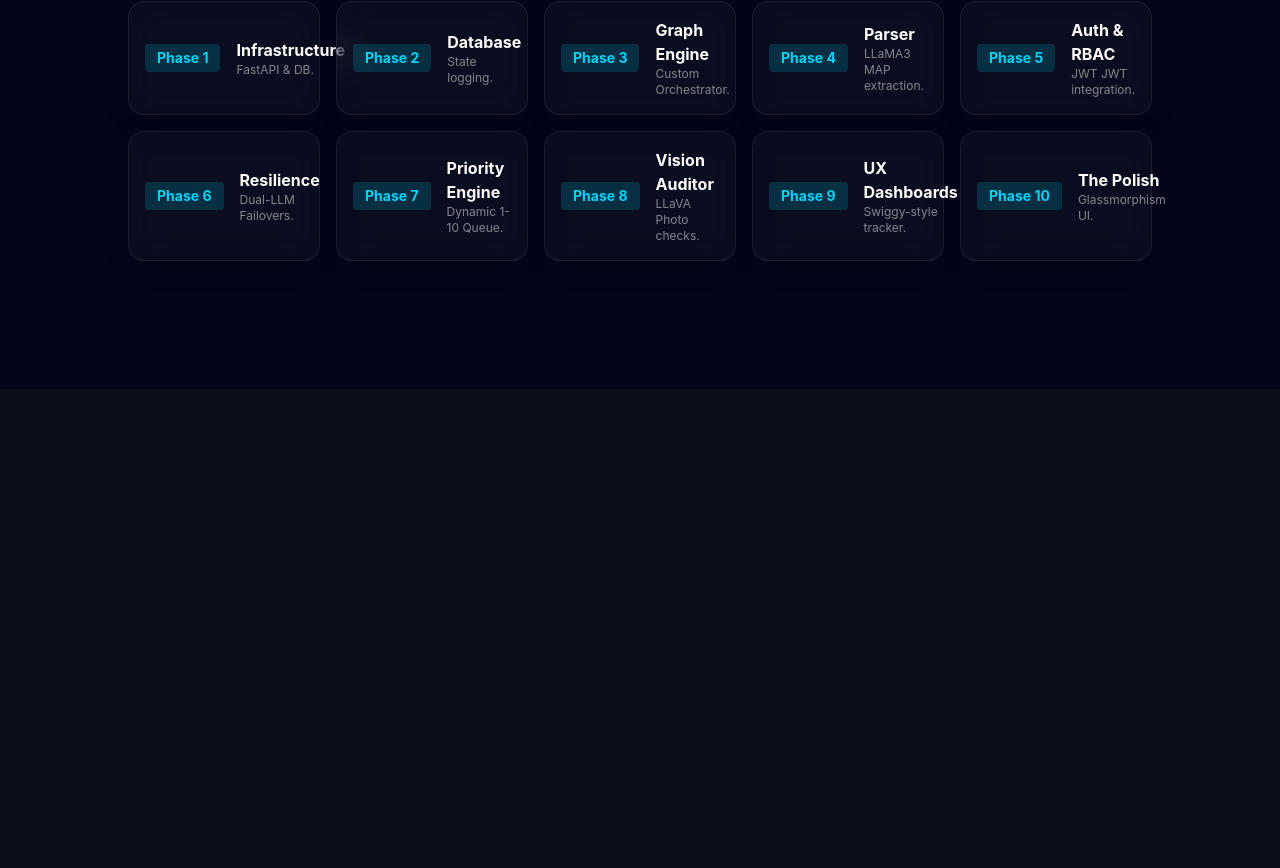
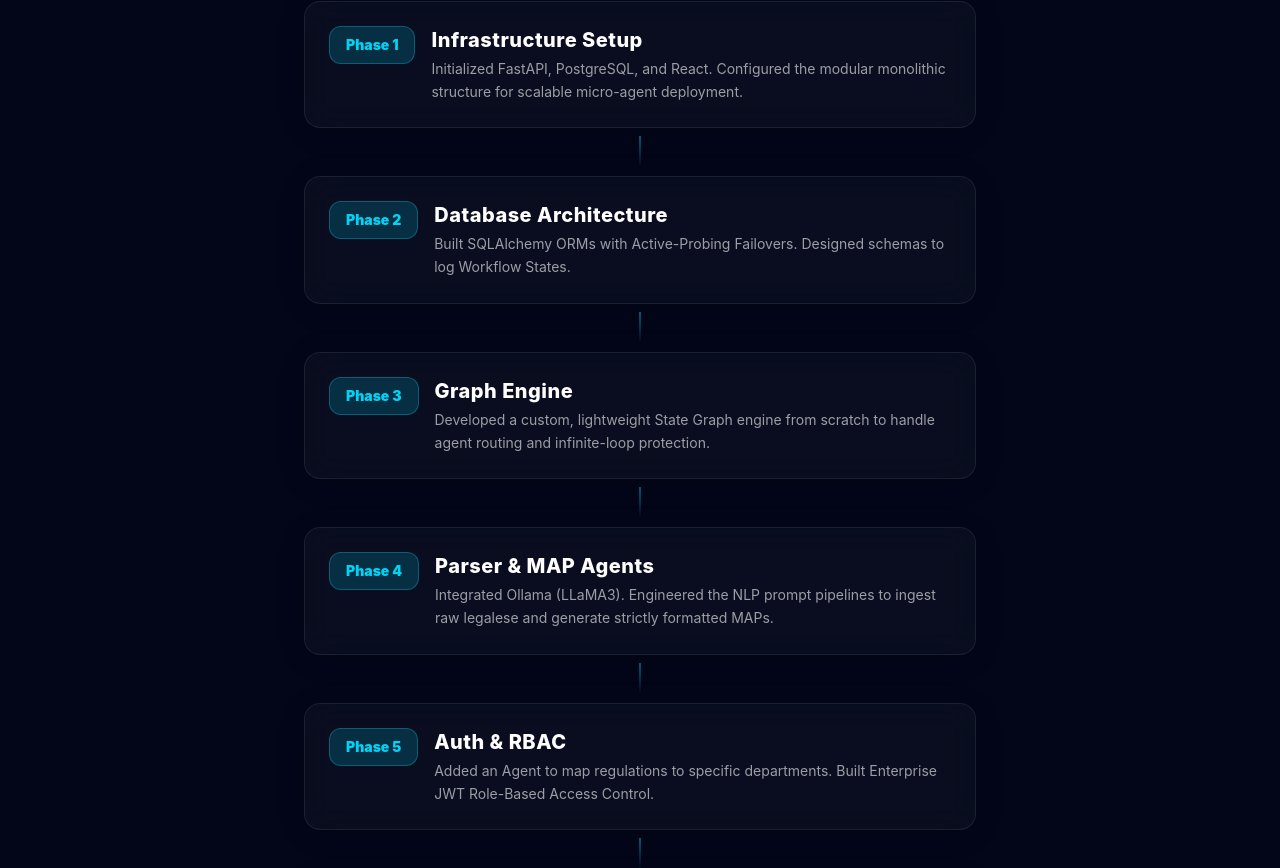
Before and after one commit to DAREDEVIL-OF-NEXUS/RegIntel-AI, a React app in the folder frontend/: page / in a window 1280 px wide. Shown: the part 2001-2869 px from the top of the page. Before the commit the page ends 2390 px from the top, so only its background shows below. Built offline with nearby package versions, Linux system fonts and the light colour scheme; no server answers; the HTML template or start-up script is replaced by a standard one.

Commit message:
feat(ui): refactor roadmap into vertical flowchart in Home.jsx

```diff
--- a/frontend/src/pages/Home.jsx
+++ b/frontend/src/pages/Home.jsx
@@ -95,32 +95,55 @@
 
       <div className="mt-32 w-full max-w-5xl relative z-10 mb-20">
         <h2 className="text-3xl font-bold text-center mb-10 tracking-wide text-white">Development Roadmap</h2>
-        <div className="grid grid-cols-1 md:grid-cols-2 lg:grid-cols-3 xl:grid-cols-5 gap-4">
-          <RoadmapCard phase="Phase 1" title="Infrastructure" desc="FastAPI & DB." />
-          <RoadmapCard phase="Phase 2" title="Database" desc="State logging." />
-          <RoadmapCard phase="Phase 3" title="Graph Engine" desc="Custom Orchestrator." />
-          <RoadmapCard phase="Phase 4" title="Parser" desc="LLaMA3 MAP extraction." />
-          <RoadmapCard phase="Phase 5" title="Auth & RBAC" desc="JWT JWT integration." />
-          <RoadmapCard phase="Phase 6" title="Resilience" desc="Dual-LLM Failovers." />
-          <RoadmapCard phase="Phase 7" title="Priority Engine" desc="Dynamic 1-10 Queue." />
-          <RoadmapCard phase="Phase 8" title="Vision Auditor" desc="LLaVA Photo checks." />
-          <RoadmapCard phase="Phase 9" title="UX Dashboards" desc="Swiggy-style tracker." />
-          <RoadmapCard phase="Phase 10" title="The Polish" desc="Glassmorphism UI." />
+        <div className="flex flex-col items-center max-w-2xl mx-auto gap-2">
+          <RoadmapFlowCard phase="Phase 1" title="Infrastructure Setup" desc="Initialized FastAPI, PostgreSQL, and React. Configured the modular monolithic structure for scalable micro-agent deployment." />
+          <div className="h-8 w-0.5 bg-gradient-to-b from-cyan-500/50 to-transparent"></div>
+
+          <RoadmapFlowCard phase="Phase 2" title="Database Architecture" desc="Built SQLAlchemy ORMs with Active-Probing Failovers. Designed schemas to log Workflow States." />
+          <div className="h-8 w-0.5 bg-gradient-to-b from-cyan-500/50 to-transparent"></div>
+
+          <RoadmapFlowCard phase="Phase 3" title="Graph Engine" desc="Developed a custom, lightweight State Graph engine from scratch to handle agent routing and infinite-loop protection." />
+          <div className="h-8 w-0.5 bg-gradient-to-b from-cyan-500/50 to-transparent"></div>
+
+          <RoadmapFlowCard phase="Phase 4" title="Parser & MAP Agents" desc="Integrated Ollama (LLaMA3). Engineered the NLP prompt pipelines to ingest raw legalese and generate strictly formatted MAPs." />
+          <div className="h-8 w-0.5 bg-gradient-to-b from-cyan-500/50 to-transparent"></div>
+
+          <RoadmapFlowCard phase="Phase 5" title="Auth & RBAC" desc="Added an Agent to map regulations to specific departments. Built Enterprise JWT Role-Based Access Control." />
+          <div className="h-8 w-0.5 bg-gradient-to-b from-cyan-500/50 to-transparent"></div>
+
+          <RoadmapFlowCard phase="Phase 6" title="Resilience & Fallbacks" desc="Built the mission-critical Dual-LLM Gateway: automatically falling back to Gemini 1.5 Flash if the local GPU crashes." />
+          <div className="h-8 w-0.5 bg-gradient-to-b from-cyan-500/50 to-transparent"></div>
+
+          <RoadmapFlowCard phase="Phase 7" title="Priority Engine" desc="Programmed the AI to syntactically evaluate regulation severity. Generates a Priority Score (1-10) dynamically." />
+          <div className="h-8 w-0.5 bg-gradient-to-b from-cyan-500/50 to-transparent"></div>
+
+          <RoadmapFlowCard phase="Phase 8" title="Vision Auditor" desc="Deployed LLaVA and Gemini Vision models to algorithmically validate uploaded photographic evidence." />
+          <div className="h-8 w-0.5 bg-gradient-to-b from-cyan-500/50 to-transparent"></div>
+
+          <RoadmapFlowCard phase="Phase 9" title="UX Dashboards" desc="Built Role-Based Dashboards, Heatmaps, and the Swiggy-Style real-time Workflow Tracker." />
+          <div className="h-8 w-0.5 bg-gradient-to-b from-cyan-500/50 to-transparent"></div>
+
+          <RoadmapFlowCard phase="Phase 10" title="The Grand Polish" desc="Finalized Glassmorphism styling, wrote exhaustive documentation, and created fake analytics." />
         </div>
       </div>
     </div>
   );
 }
 
-function RoadmapCard({ phase, title, desc }) {
+function RoadmapFlowCard({ phase, title, desc }) {
   return (
-    <div className="flex items-center gap-4 glass-panel p-4 border border-white/5 hover:border-cyan-400/30 transition-colors">
-      <div className="bg-cyan-500/20 text-cyan-400 px-3 py-1 rounded font-bold text-sm whitespace-nowrap">{phase}</div>
+    <motion.div
+      whileHover={{ scale: 1.05 }}
+      className="flex flex-col md:flex-row items-center md:items-start text-center md:text-left gap-4 glass-panel p-6 border border-cyan-500/20 hover:border-cyan-400/60 transition-all shadow-[0_0_20px_rgba(0,243,255,0.1)] hover:shadow-[0_0_30px_rgba(0,243,255,0.3)] w-full rounded-2xl group relative"
+    >
+      <div className="bg-cyan-500/20 text-cyan-400 px-4 py-2 rounded-xl font-black text-sm whitespace-nowrap shadow-inner border border-cyan-400/30 group-hover:bg-cyan-500/30 transition-colors">
+        {phase}
+      </div>
       <div>
-        <h4 className="font-bold text-white">{title}</h4>
-        <p className="text-white/50 text-xs">{desc}</p>
+        <h4 className="font-extrabold text-white text-xl mb-1 tracking-wide">{title}</h4>
+        <p className="text-white/60 text-sm leading-relaxed">{desc}</p>
       </div>
-    </div>
+    </motion.div>
   );
 }
 
```
